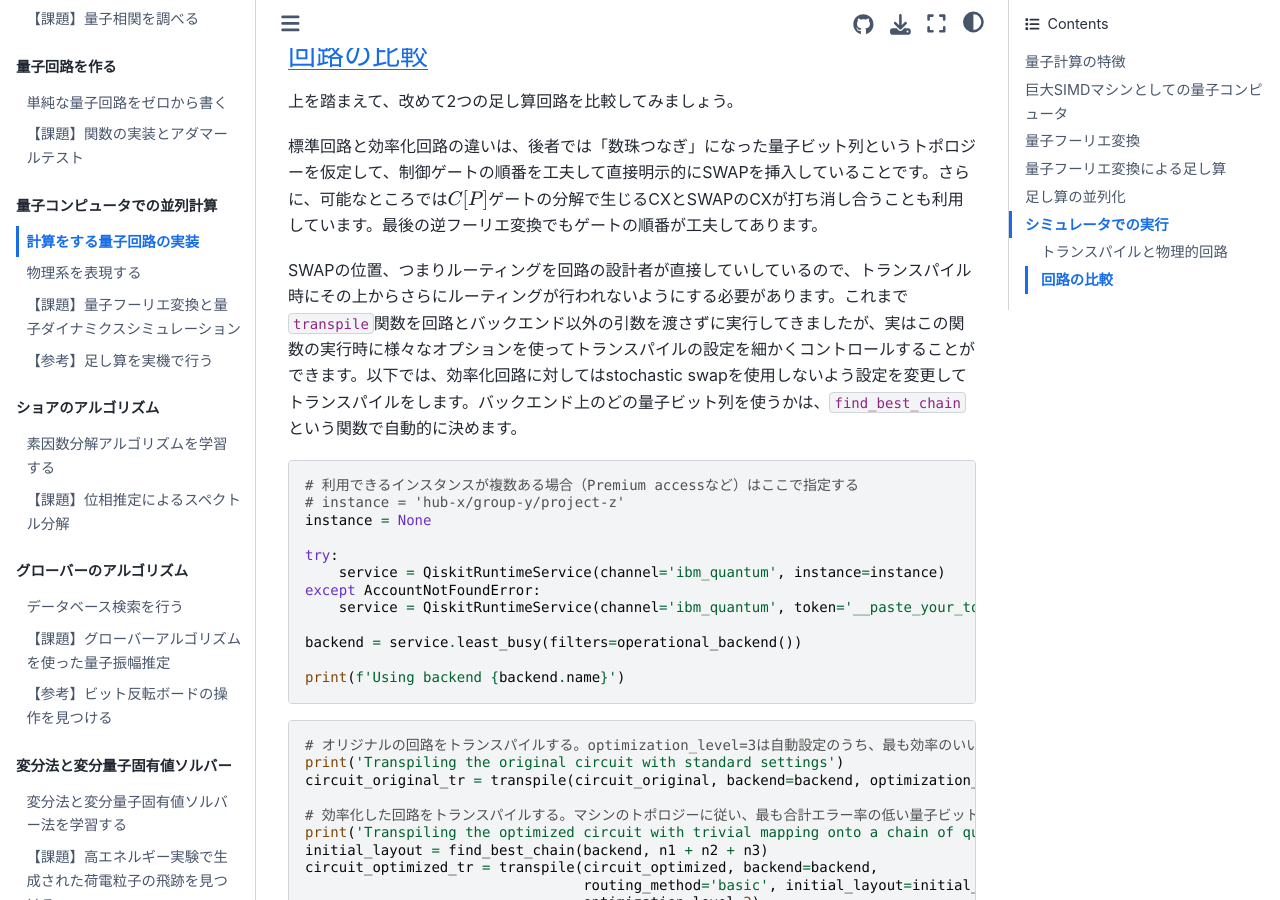
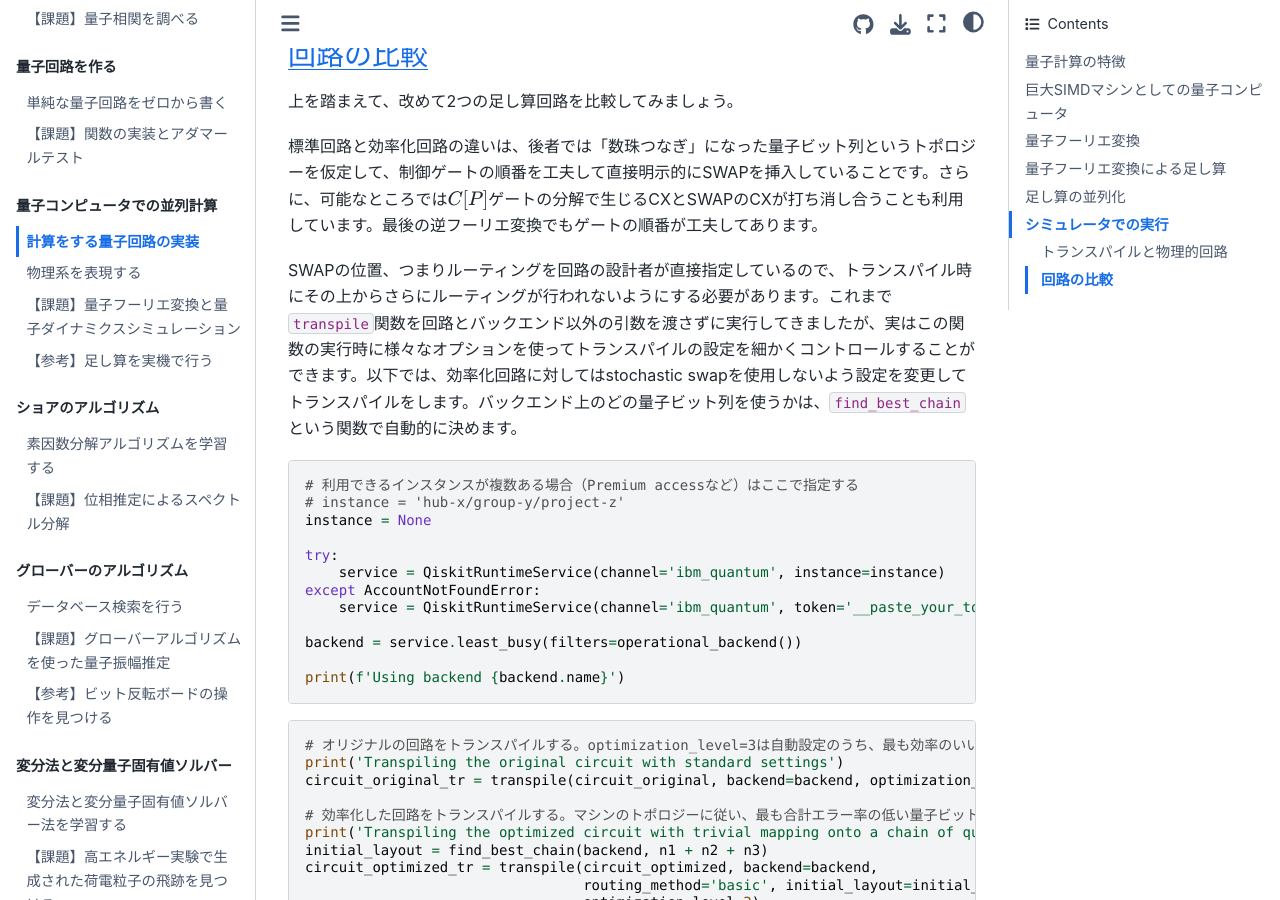
Before and after one commit to UTokyo-ICEPP/qc-workbook, a Jupyter Book: the page built from source/ja/extreme_simd.md, in a window 1280 px wide and 900 px high, scrolled down 9747 px. Built offline with Jupyter Book 1.0.4 settings and Sphinx 7.4.7 and the Sphinx Book theme 1.1.4, drawn with Linux system fonts in a browser that asks for light colours; cross-references to code outside the pages are shown as plain code.

Commit message:
minor fix

````diff
--- a/source/ja/extreme_simd.md
+++ b/source/ja/extreme_simd.md
@@ -534,7 +534,7 @@ print('Number of operations in the optimized circuit:', circuit_optimized.size()
 
 標準回路と効率化回路の違いは、後者では「数珠つなぎ」になった量子ビット列というトポロジーを仮定して、制御ゲートの順番を工夫して直接明示的にSWAPを挿入していることです。さらに、可能なところでは$C[P]$ゲートの分解で生じるCXとSWAPのCXが打ち消し合うことも利用しています。最後の逆フーリエ変換でもゲートの順番が工夫してあります。
 
-SWAPの位置、つまりルーティングを回路の設計者が直接していしているので、トランスパイル時にその上からさらにルーティングが行われないようにする必要があります。これまで`transpile`関数を回路とバックエンド以外の引数を渡さずに実行してきましたが、実はこの関数の実行時に様々なオプションを使ってトランスパイルの設定を細かくコントロールすることができます。以下では、効率化回路に対してはstochastic swapを使用しないよう設定を変更してトランスパイルをします。バックエンド上のどの量子ビット列を使うかは、`find_best_chain`という関数で自動的に決めます。
+SWAPの位置、つまりルーティングを回路の設計者が直接指定しているので、トランスパイル時にその上からさらにルーティングが行われないようにする必要があります。これまで`transpile`関数を回路とバックエンド以外の引数を渡さずに実行してきましたが、実はこの関数の実行時に様々なオプションを使ってトランスパイルの設定を細かくコントロールすることができます。以下では、効率化回路に対してはstochastic swapを使用しないよう設定を変更してトランスパイルをします。バックエンド上のどの量子ビット列を使うかは、`find_best_chain`という関数で自動的に決めます。
 
 ```python tags=["remove-output"] editable=true slideshow={"slide_type": ""}
 # 利用できるインスタンスが複数ある場合（Premium accessなど）はここで指定する
````
Also changed, not shown: source/ja/addition_on_ibmq.md (+6 -0 lines).
